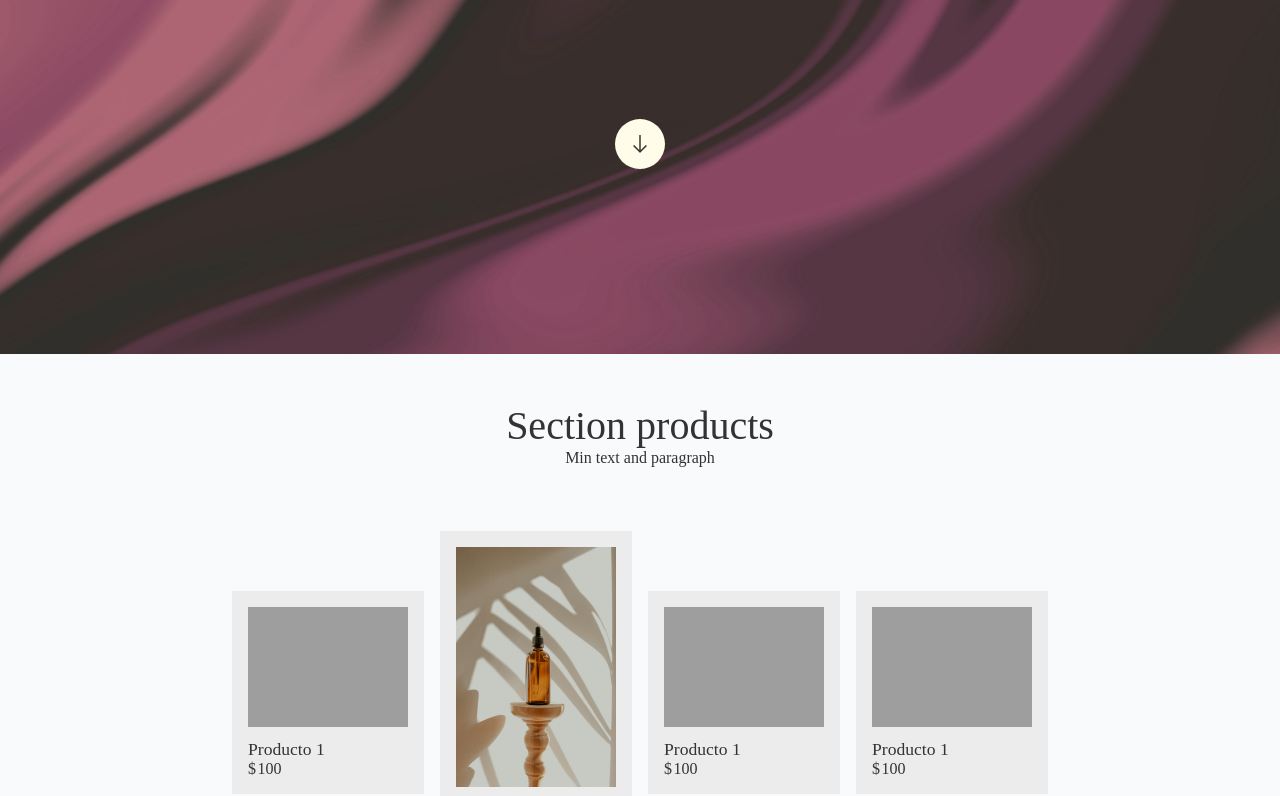
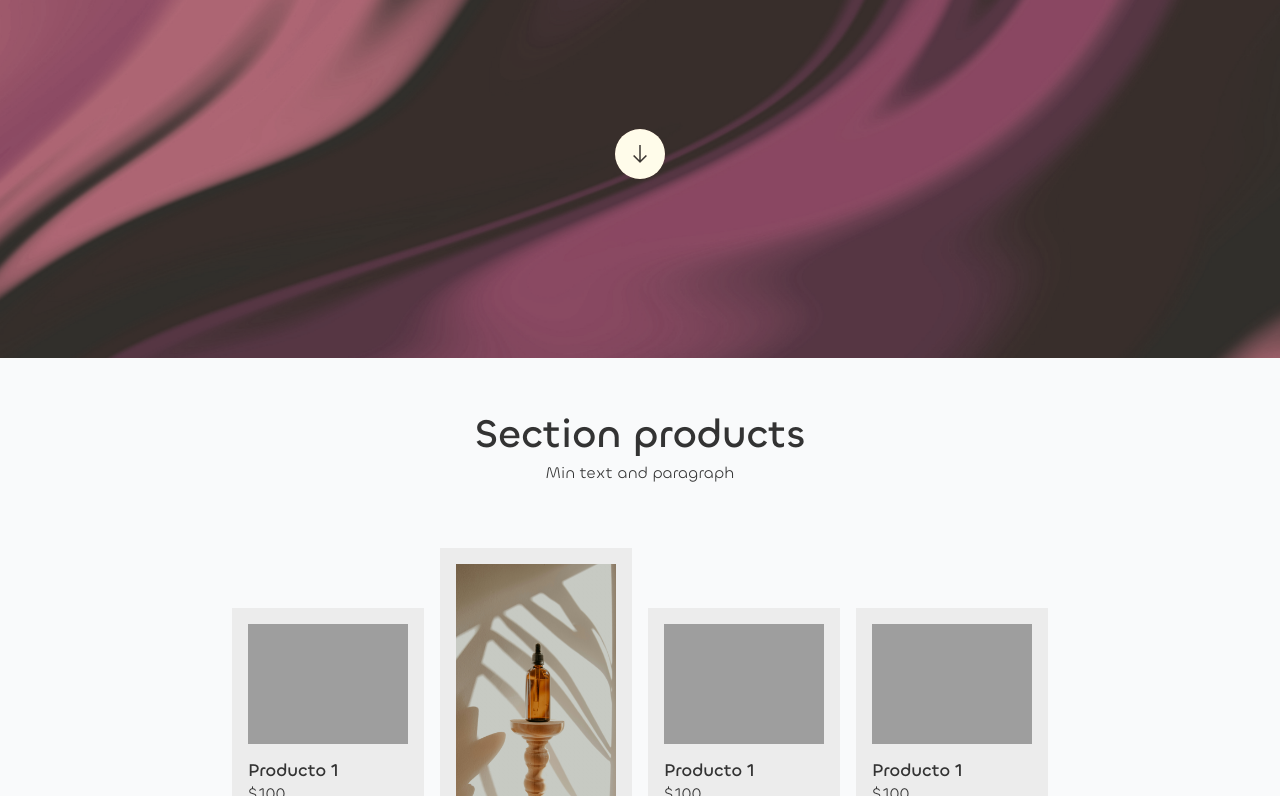
Before and after one commit to Martina-B-Salvatierra/TT-PreEntrega-de-Proyecto, a plain HTML site: page index.html in a window 1280 px wide. Shown: the part 336-1132 px from the top of the page. Drawn offline with nearby package versions, Linux system fonts and the light colour scheme; the site is published under a folder, as on GitHub Pages, so addresses that start at the root find nothing.

Commit message:
Cambios en la fuente (url)

```diff
--- a/css/style.css
+++ b/css/style.css
@@ -1,7 +1,7 @@
 /* Fuente Extralight */
 @font-face {
     font-family: "Chillax";
-    src: url("/font/Chillax-Extralight.otf") format("opentype");
+    src: url("../font/Chillax-Extralight.otf") format("opentype");
     font-weight: 200; /* Extralight */
     font-style: normal;
 }
@@ -9,7 +9,7 @@
 /* Fuente Light */
 @font-face {
     font-family: "Chillax";
-    src: url("/font/Chillax-Light.otf") format("opentype");
+    src: url("../font/Chillax-Light.otf") format("opentype");
     font-weight: 300; /* Light */
     font-style: normal;
 }
@@ -17,7 +17,7 @@
 /* Fuente Regular */
 @font-face {
     font-family: "Chillax";
-    src: url("/font/Chillax-Regular.otf") format("opentype");
+    src: url("../font/Chillax-Regular.otf") format("opentype");
     font-weight: 400; /* Regular */
     font-style: normal;
 }
@@ -25,7 +25,7 @@
 /* Fuente Medium */
 @font-face {
     font-family: "Chillax";
-    src: url("/font/Chillax-Medium.otf") format("opentype");
+    src: url("../font/Chillax-Medium.otf") format("opentype");
     font-weight: 500; /* Medium */
     font-style: normal;
 }
@@ -33,7 +33,7 @@
 /* Fuente Semibold */
 @font-face {
     font-family: "Chillax";
-    src: url("/font/Chillax-Semibold.otf") format("opentype");
+    src: url("../font/Chillax-Semibold.otf") format("opentype");
     font-weight: 600; /* Semibold */
     font-style: normal;
 }
@@ -41,7 +41,7 @@
 /* Fuente Bold */
 @font-face {
     font-family: "Chillax";
-    src: url("/font/Chillax-Bold.otf") format("opentype");
+    src: url("../font/Chillax-Bold.otf") format("opentype");
     font-weight: 700; /* Bold */
     font-style: normal;
 }
@@ -59,7 +59,7 @@
 html {
     font-size: 16px;
     font-weight: 400;
-    font-family: "Chillax";
+    font-family: "Chillax", 'Trebuchet MS';
     color: var(--second-b-color);
     scroll-behavior: smooth;
 }
```
